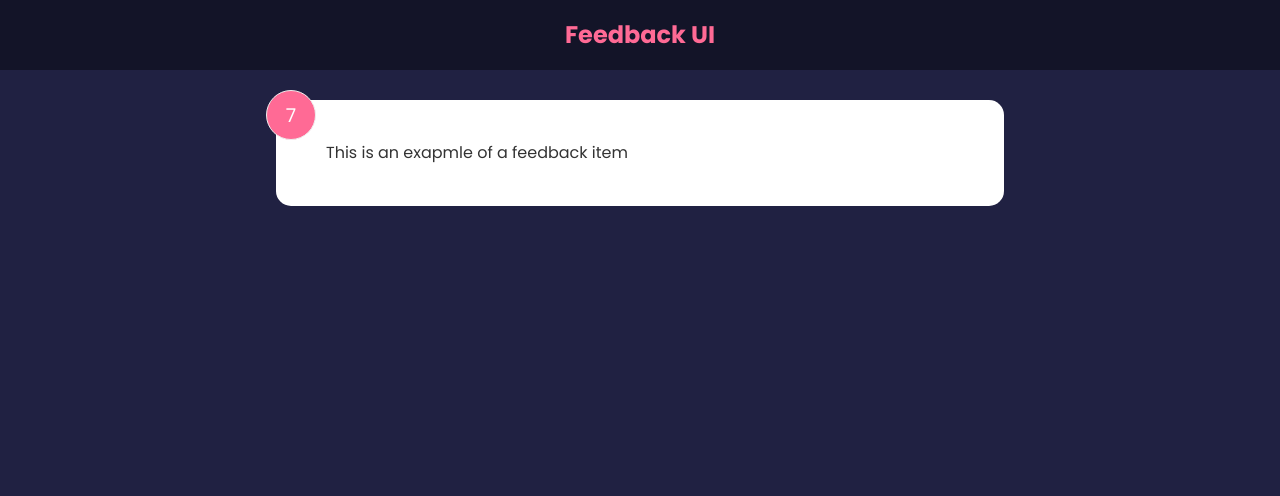
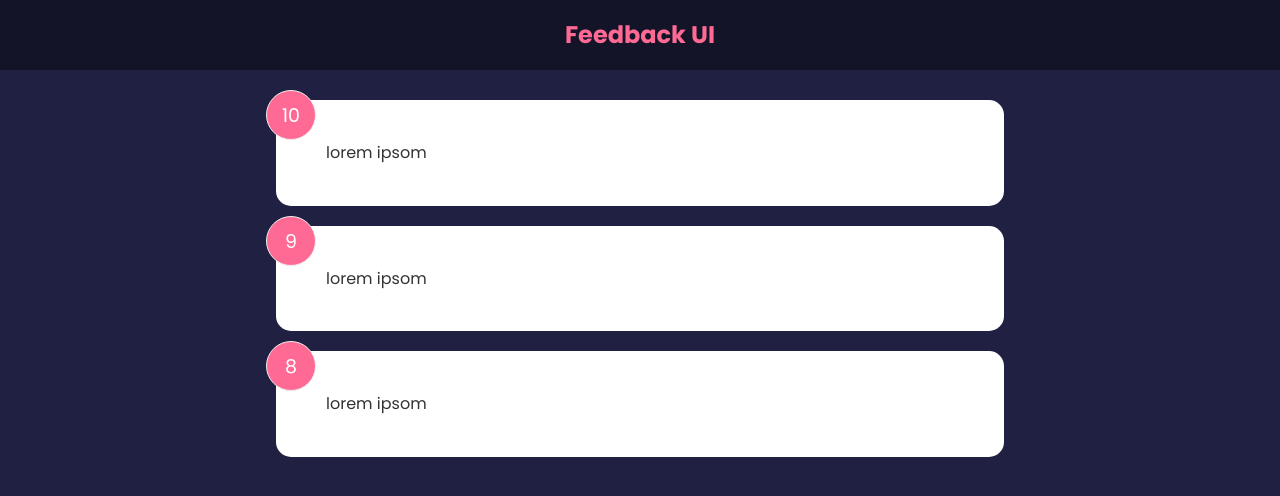
Before and after one commit to MohsenKhezri92/feedback-app-Contex, a React (Create React App) app: page / in a window 1280 px wide. Shown: the top 496 px of the page. Built offline with nearby package versions, Linux system fonts and the light colour scheme.

Commit message:
managing global state

```diff
--- a/src/App.js
+++ b/src/App.js
@@ -1,14 +1,16 @@
+import { useState } from "react";
 import Header from "./components/Header";
-import FeedbackItem from "./components/FeedbackItem";
+import FeedbackList from "./components/FeedbackList";
+import FeedbackData from "./data/FeedbackData";
 
 function App() {
-  const Name = "Mohsen";
+  const [feedback, setFeedback] = useState(FeedbackData);
 
   return (
     <>
       <Header text="Feedback UI" />
       <div className="container">
-        <FeedbackItem />
+        <FeedbackList feedback={feedback} />
       </div>
     </>
   );
--- a/src/components/FeedbackItem.jsx
+++ b/src/components/FeedbackItem.jsx
@@ -1,15 +1,11 @@
 import React from 'react'
-import { useState } from 'react'
 
-function FeedbackItem() {
-
-    const[rating, setRating] = useState(7)
-    const[text, setText] = useState('This is an exapmle of a feedback item')
+function FeedbackItem({item}) {
 
   return (
     <div className='card'>
-        <div className='num-display'> {rating} </div>
-        <div className='text-display'> {text} </div>
+        <div className='num-display'> {item.rating} </div>
+        <div className='text-display'> {item.text} </div>
 
     </div>
   )
--- /dev/null
+++ b/src/components/FeedbackList.jsx
@@ -0,0 +1,18 @@
+import React from 'react'
+import FeedbackItem from './FeedbackItem'
+
+function FeedbackList({feedback}) {
+
+    if(!feedback || feedback.length === 0){
+        return <p>No feedbck Yet</p>
+    }
+  return (
+    <div className='feedback-list'>
+        {feedback.map((item) => (
+            <FeedbackItem key={item.id} item={item} />
+        ))}
+    </div>
+  )
+}
+
+export default FeedbackList
--- /dev/null
+++ b/src/data/FeedbackData.js
@@ -0,0 +1,19 @@
+const FeedbackData = [
+    {
+      id: 1,
+      rating: 10,
+      text: 'lorem ipsom '
+    },
+    {
+      id: 2,
+      rating: 9,
+      text: 'lorem ipsom '
+    },
+    {
+      id: 3,
+      rating: 8,
+      text: 'lorem ipsom '
+    },
+]
+
+export default FeedbackData
```
